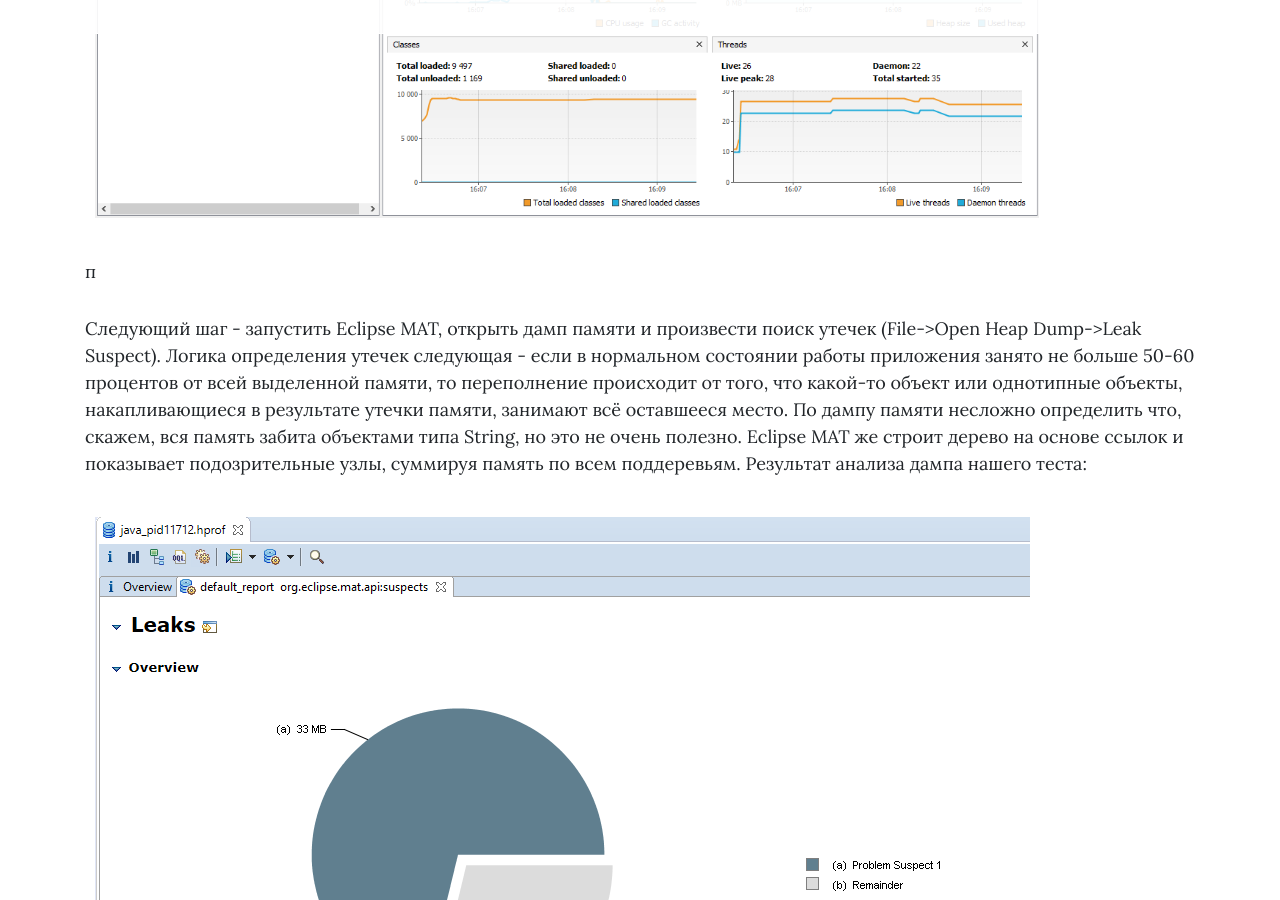
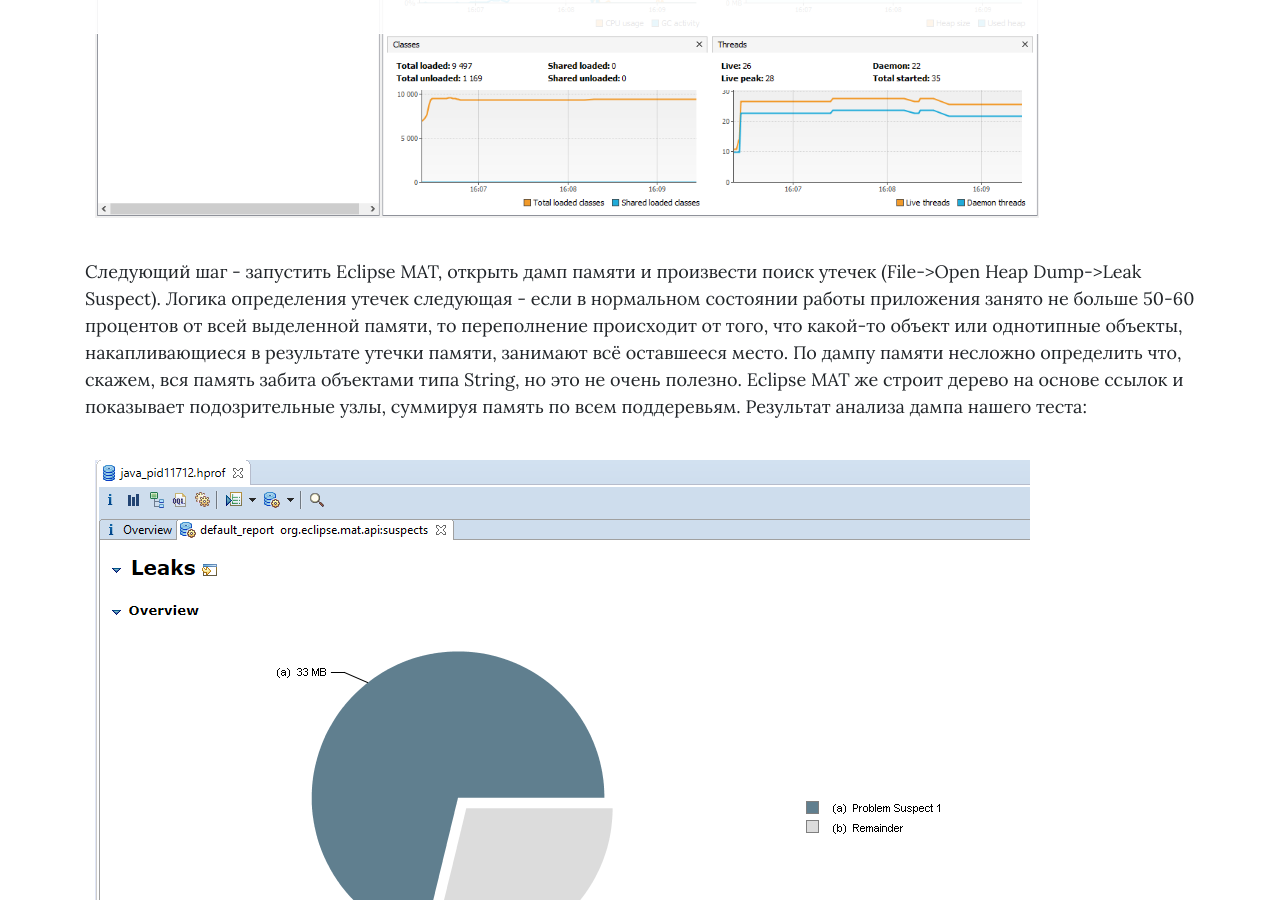
Before and after one commit to hipravin/hipravin.github.io, a Jekyll site: the page built from _posts/2020-03-23-ooml.html, in a window 1280 px wide and 900 px high, scrolled down 5581 px. Built offline with Jekyll 4.4.1, drawn with Linux system fonts in a browser that asks for light colours.

Commit message:
remove random p

```diff
--- a/_posts/2020-03-23-ooml.html
+++ b/_posts/2020-03-23-ooml.html
@@ -200,7 +200,7 @@ metadescription: Java OutOfMemoryError - что означает, поиск п
          alt="картинки нет, но вы держитесь"/>
 </p>
 
-п<p>Следующий шаг - запустить Eclipse MAT, открыть дамп памяти и произвести поиск утечек (File->Open Heap Dump->Leak Suspect).
+<p>Следующий шаг - запустить Eclipse MAT, открыть дамп памяти и произвести поиск утечек (File->Open Heap Dump->Leak Suspect).
     Логика определения утечек следующая - если в нормальном состоянии работы приложения занято не больше 50-60 процентов от всей выделенной памяти,
     то переполнение происходит от того, что какой-то объект или однотипные объекты, накапливающиеся в результате утечки памяти, занимают всё оставшееся место.
     По дампу памяти несложно определить что, скажем, вся память забита объектами типа String, но это не очень полезно.
```
